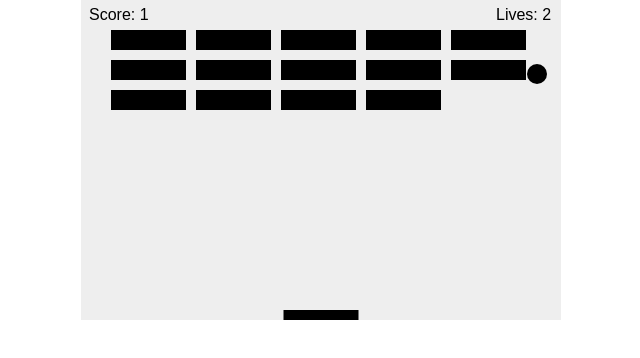
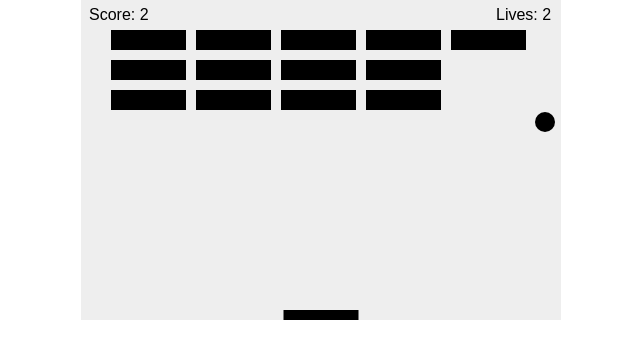
Before and after one commit to revolalex/JavaScript-Brick-Breaker-Game, a plain HTML site: page index.html in a window 1280 px wide. Shown: the whole page, without its empty margins (319-959 px from the left). Drawn offline with Linux system fonts and the light colour scheme.

Commit message:
collision with edges

```diff
--- a/index.html
+++ b/index.html
@@ -104,7 +104,7 @@
 	      var b = bricks[c][r];
 	      if(b.status == 1) { // brique status 1 = non touché
 	      	//chngement de direction de la balle si elle croise coordonné d'une brique
-	        if(x > b.x && x < b.x+brickWidth && y > b.y && y < b.y+brickHeight) {
+	        if(x+ballRadius > b.x && x < b.x+brickWidth+ballRadius && y+ballRadius > b.y && y < b.y+brickHeight+ballRadius) {
 	          dy = -dy;
 	          b.status = 0; // la brique est touché, hit, on change le status à 0
 	          score++;
```
